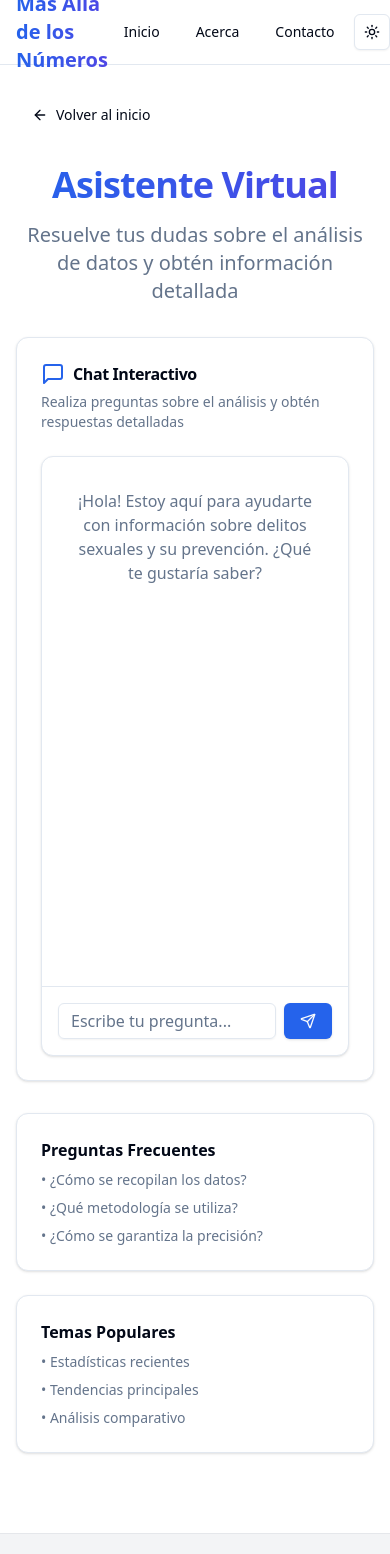
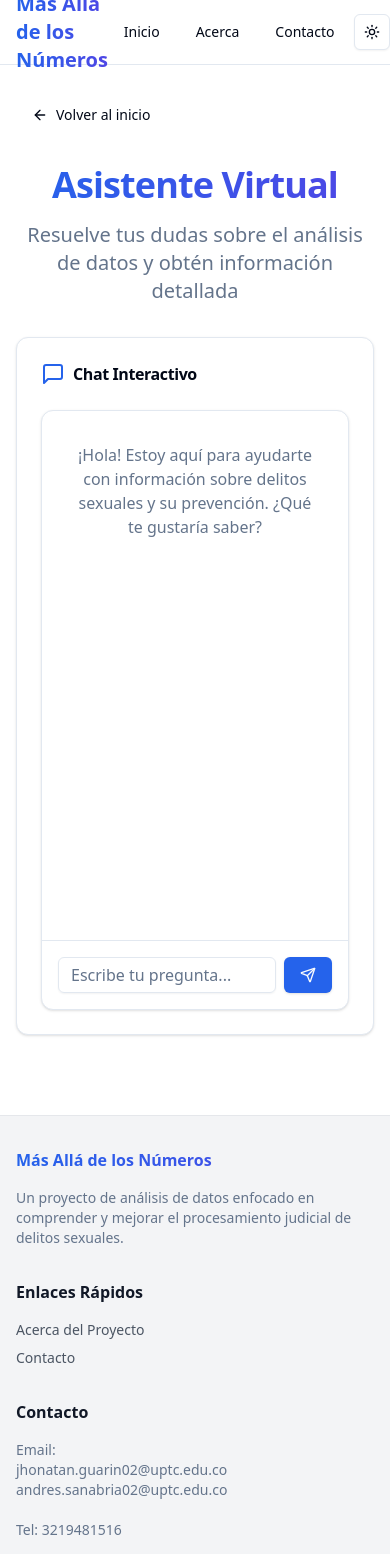
Before and after one commit to JhonatanGuarin/Frontend_Analitica, a Next.js app: page /asistente in a window 390 px wide. Shown: the top 1554 px of the page. Built offline with nearby package versions, Linux system fonts and the light colour scheme.

Commit message:
Frontend

```diff
--- a/src/app/asistente/page.tsx
+++ b/src/app/asistente/page.tsx
@@ -31,33 +31,11 @@ export default function AsistentePage() {
               <MessageSquare className="h-6 w-6 text-primary" />
               Chat Interactivo
             </CardTitle>
-            <CardDescription>
-              Realiza preguntas sobre el análisis y obtén respuestas detalladas
-            </CardDescription>
           </CardHeader>
           <CardContent>
             <AIChat />
           </CardContent>
         </Card>
-
-        <div className="grid gap-6 md:grid-cols-2 mt-8">
-          <Card className="p-6">
-            <h3 className="font-semibold mb-2">Preguntas Frecuentes</h3>
-            <ul className="space-y-2 text-sm text-muted-foreground">
-              <li>• ¿Cómo se recopilan los datos?</li>
-              <li>• ¿Qué metodología se utiliza?</li>
-              <li>• ¿Cómo se garantiza la precisión?</li>
-            </ul>
-          </Card>
-          <Card className="p-6">
-            <h3 className="font-semibold mb-2">Temas Populares</h3>
-            <ul className="space-y-2 text-sm text-muted-foreground">
-              <li>• Estadísticas recientes</li>
-              <li>• Tendencias principales</li>
-              <li>• Análisis comparativo</li>
-            </ul>
-          </Card>
-        </div>
       </div>
     </div>
   )
--- a/src/app/dashboard/page.tsx
+++ b/src/app/dashboard/page.tsx
@@ -39,26 +39,6 @@ export default function DashboardPage() {
         </CardContent>
       </Card>
 
-      <section className="grid gap-6 md:grid-cols-3 mt-8">
-        <Card className="p-6">
-          <h3 className="font-semibold mb-2">Filtros Avanzados</h3>
-          <p className="text-sm text-muted-foreground">
-            Utiliza los filtros para analizar datos específicos según tus necesidades
-          </p>
-        </Card>
-        <Card className="p-6">
-          <h3 className="font-semibold mb-2">Exportación de Datos</h3>
-          <p className="text-sm text-muted-foreground">
-            Descarga los datos en diferentes formatos para un análisis más detallado
-          </p>
-        </Card>
-        <Card className="p-6">
-          <h3 className="font-semibold mb-2">Actualizaciones en Tiempo Real</h3>
-          <p className="text-sm text-muted-foreground">
-            Los datos se actualizan automáticamente para mantener la información al día
-          </p>
-        </Card>
-      </section>
     </div>
   )
 }
```
